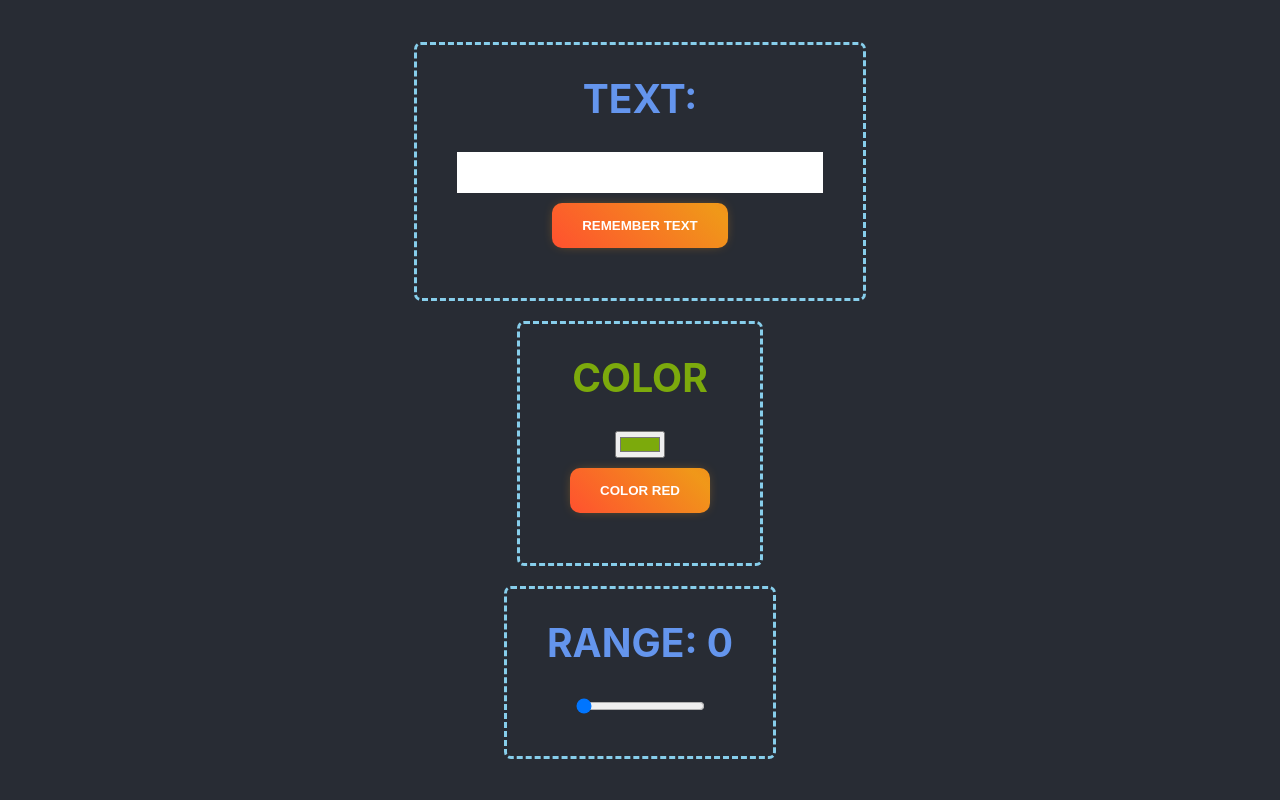
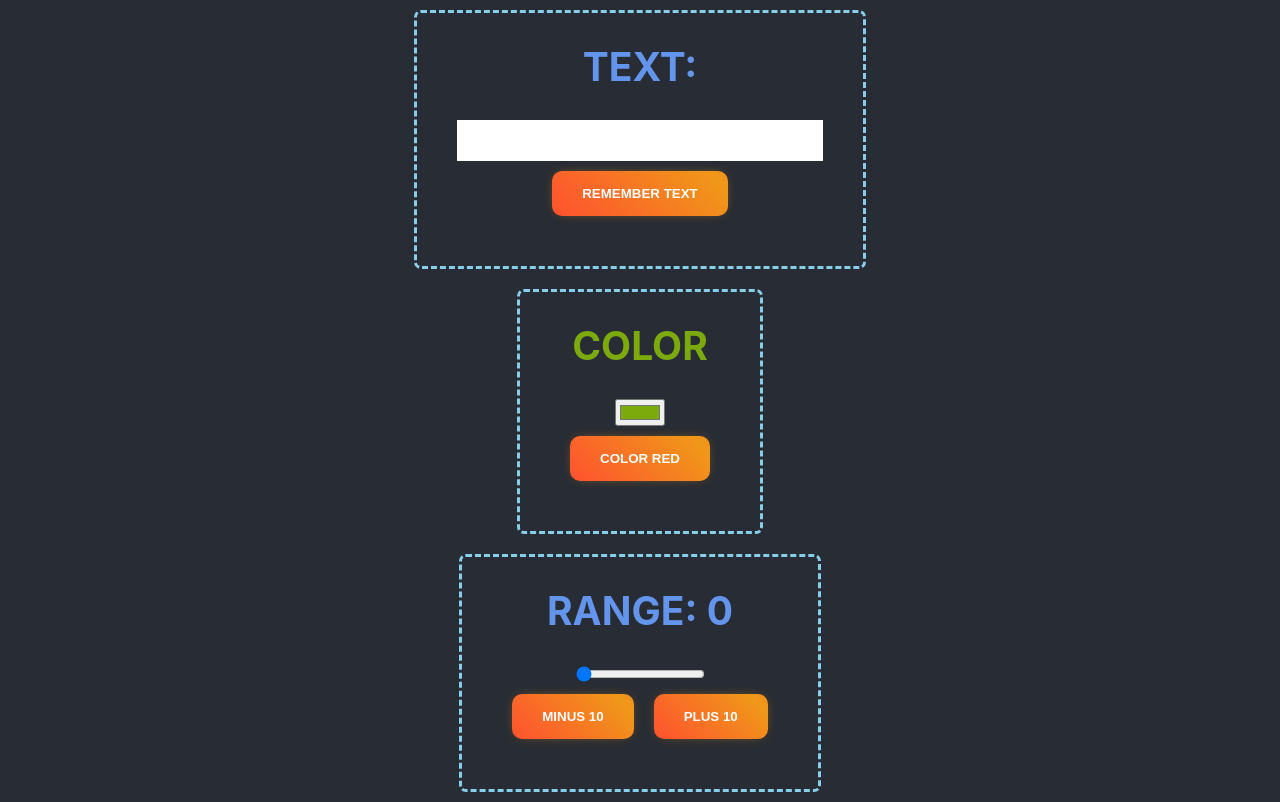
Before and after one commit to Jakavickis/drontai, a React (Create React App) app in the folder r1/: page / in a window 1280 px wide. Built offline with nearby package versions, Linux system fonts and the light colour scheme.

Commit message:
buttong setRange plus 10

```diff
--- a/r1/src/Components/008/Text.jsx
+++ b/r1/src/Components/008/Text.jsx
@@ -16,7 +16,7 @@ function Text() {
         setColor(e.target.value);
     }
     const rangeControl = e => {
-        setRange(e.target.value);
+        setRange(parseInt(e.target.value));
     }
 
     return (
@@ -35,8 +35,13 @@ function Text() {
                 <button onClick={() => setColor('red')}>color red</button>
             </div>
             <div className="form-container">
-                <h2>RANGE: {range}</h2>
+                <h2>RANGE: {('' + range)}</h2>
                 <input type="range" onChange={rangeControl} value={range}></input>
+
+                <div className="container div">
+                    <button onClick={() => setRange(s => s - 10)}>minus 10</button>
+                    <button onClick={() => setRange(s => s + 10)}>plus 10</button>
+                </div>
             </div>
         </>
     )
```
